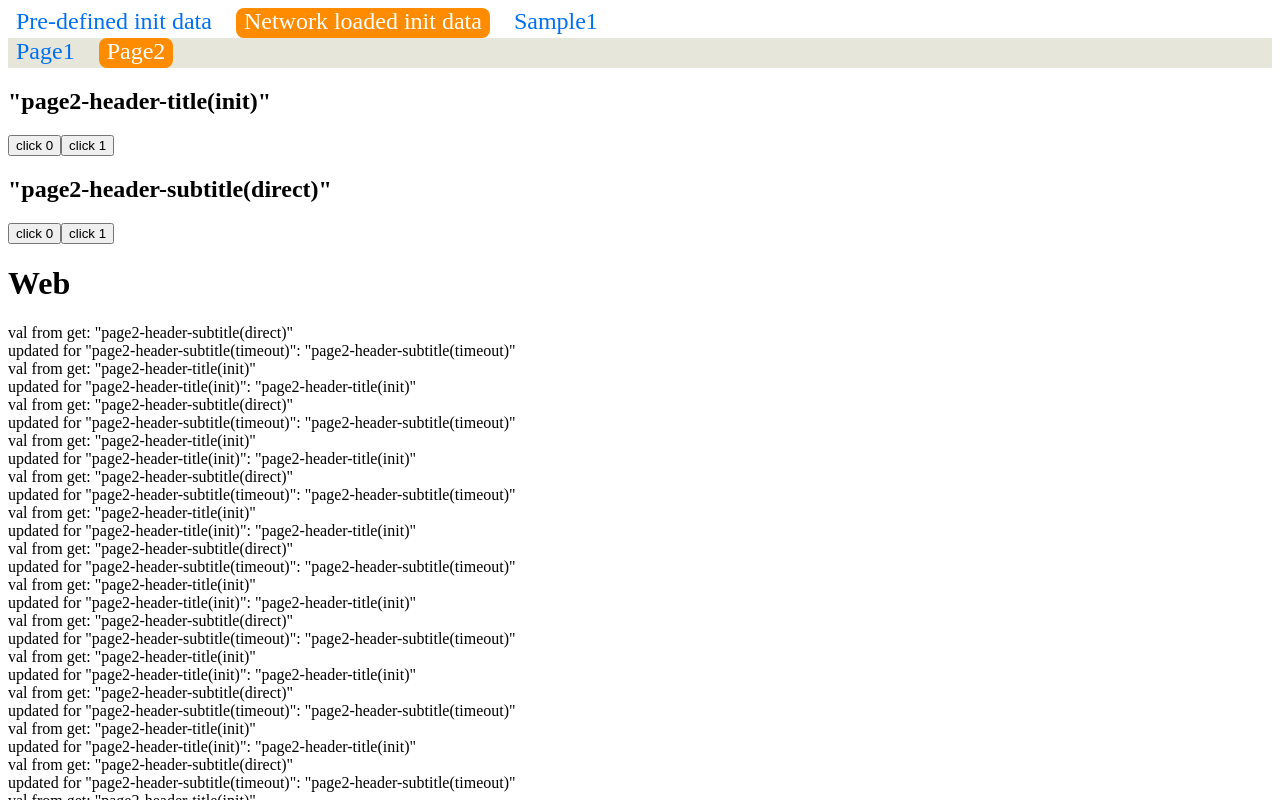
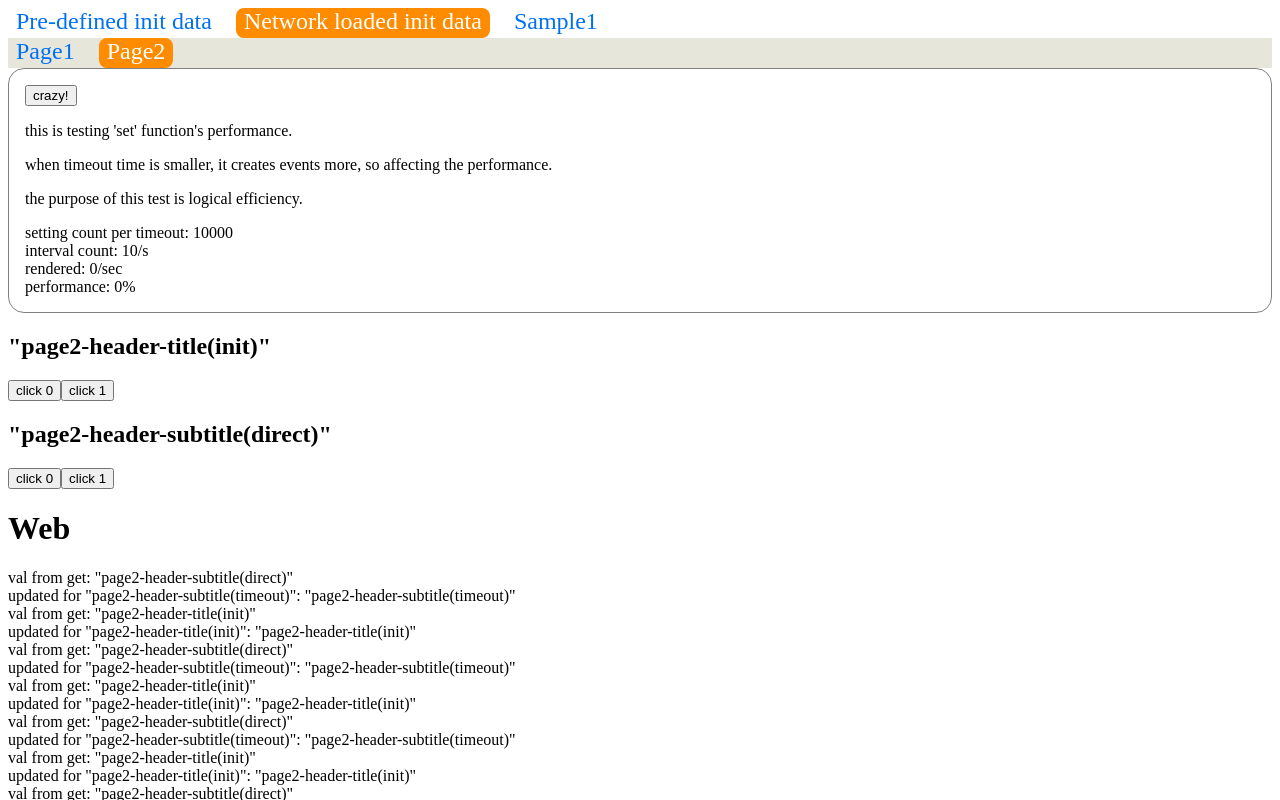
Before and after one commit to wootra/peekaboo-store, a Next.js app in the folder apps/demo/: page /dynamic/page2 in a window 1280 px wide. Shown: the top 800 px of the page. Built offline with nearby package versions, Linux system fonts and the light colour scheme.

Commit message:
add server side sample

```diff
--- a/apps/demo/src/app/dynamic/page2/CrazyTest.tsx
+++ b/apps/demo/src/app/dynamic/page2/CrazyTest.tsx
@@ -6,7 +6,8 @@ import { peekaboo } from 'app/dynamic/_data/const';
 import { createSlice } from 'peekaboo-store/utils/slices';
 
 const page2HeaderSlice = createSlice(peekaboo, data => data.routes.page2.header);
-
+const timeout = 100;
+const count = 10000;
 const CrazyTest = () => {
 	const [crazy, setCrazy] = useState<ReturnType<typeof setTimeout> | number>(-1);
 	const numRef = useRef(0);
@@ -23,18 +24,24 @@ const CrazyTest = () => {
 			startTime.current = Date.now();
 			const id = setInterval(() => {
 				// console.count('count');
-				for (let i = 0; i < 100000; i++) {
+				for (let i = 0; i < count; i++) {
 					page2HeaderSlice().title._boo.set(`${numRef.current.toFixed(10)}`);
 					numRef.current++;
 				}
-			}, 100);
+			}, timeout);
 			setCrazy(id);
 		}
 	};
 	return (
-		<div>
+		<div style={{ padding: '1rem', border: '1px solid gray', borderRadius: '1rem' }}>
 			<button onClick={onCrazy}>{(crazy as number) < 0 ? 'crazy!' : 'stop being crazy'}</button>
+			<p>this is testing 'set' function's performance. </p>
+			<p>when timeout time is smaller, it creates events more, so affecting the performance.</p>
+			<p>the purpose of this test is logical efficiency.</p>
+			<div>setting count per timeout: {count}</div>
+			<div>interval count: {1000 / timeout}/s</div>
 			<div>rendered: {rendered}/sec</div>
+			<div>performance: {(rendered / ((1000 / timeout) * count)) * 100}%</div>
 		</div>
 	);
 };
--- a/apps/demo/src/app/dynamic/page2/page.tsx
+++ b/apps/demo/src/app/dynamic/page2/page.tsx
@@ -3,6 +3,7 @@ import UpdatedServerSide from './UpdatedServerSide';
 
 import UsageAccessor from '../UsageAccessor';
 import TriggerFromServerSide from './TriggerFromServerSide';
+import CrazyTest from './CrazyTest';
 
 const titles = ['title1', 'title2'];
 const subTitles = ['subTitle1', 'subTitle2'];
@@ -20,6 +21,7 @@ export default function Page() {
 	}, []);
 	return (
 		<div>
+			<CrazyTest />
 			<UsageAccessor />
 			<TriggerFromServerSide arr={['routes', 'page2', 'header', 'title']} options={titles} />
 			<TriggerFromServerSide arr={['routes', 'page2', 'header', 'subTitle']} options={subTitles} />
--- a/packages/peekaboo/src/createBooObj.ts
+++ b/packages/peekaboo/src/createBooObj.ts
@@ -27,11 +27,11 @@ const createBooObj = <T>(__store: Store, booInfo: BooInfo) => {
 	const __transformer: { func: ((_val: T) => T) | null } = { func: null };
 
 	const dataObj = _getObjByKey(__store, __layerKeys);
-	// const initDataObj = _getObjByKey(__store.initData, __layerKeys);
+	const initDataObj = _getObjByKey(__store.initData, __layerKeys);
 	const snapshotObj = _getObjByKey(__store.snapshot, __layerKeys);
 
 	const init = () => {
-		const initDataObj = _getObjByKey(__store.initData, __layerKeys);
+		// const initDataObj = _getObjByKey(__store.initData, __layerKeys);
 		return stripPeeka(initDataObj[booKey]) as T;
 	};
 	// core algorithm:
@@ -48,9 +48,9 @@ const createBooObj = <T>(__store: Store, booInfo: BooInfo) => {
 	// - update snapshot to match with value
 	const set = (newValue: T | PartialType<T>) => {
 		const idSet = new Set<string>();
-		const initDataObj = _getObjByKey(__store.initData, __layerKeys);
-		const dataObj = _getObjByKey(__store, __layerKeys);
-		const snapshotObj = _getObjByKey(__store.snapshot, __layerKeys);
+		// const initDataObj = _getObjByKey(__store.initData, __layerKeys);
+		// const dataObj = _getObjByKey(__store, __layerKeys);
+		// const snapshotObj = _getObjByKey(__store.snapshot, __layerKeys);
 		const onChanged = (arr: string[]) => {
 			idSet.add(createBooUidFromLayer(__store, arr));
 		};
@@ -79,7 +79,7 @@ const createBooObj = <T>(__store: Store, booInfo: BooInfo) => {
 		const initValue = init();
 		const newValToSet = newVal ?? (initValue as PartialType<T>);
 
-		const initDataObj = _getObjByKey(__store.initData, [...__layerKeys]);
+		// const initDataObj = _getObjByKey(__store.initData, [...__layerKeys]);
 
 		reinitialize(__store, initDataObj, newVal, booKey, __layerKeys);
 		set(newValToSet);
@@ -108,7 +108,7 @@ const createBooObj = <T>(__store: Store, booInfo: BooInfo) => {
 	const get = () => {
 		usageInfo.isUsed = true;
 		usageInfo.isEverUsed = true;
-		const dataObj = _getObjByKey(__store, __layerKeys);
+		// const dataObj = _getObjByKey(__store, __layerKeys);
 		return dataObj[booKey] as T;
 	};
 
```
